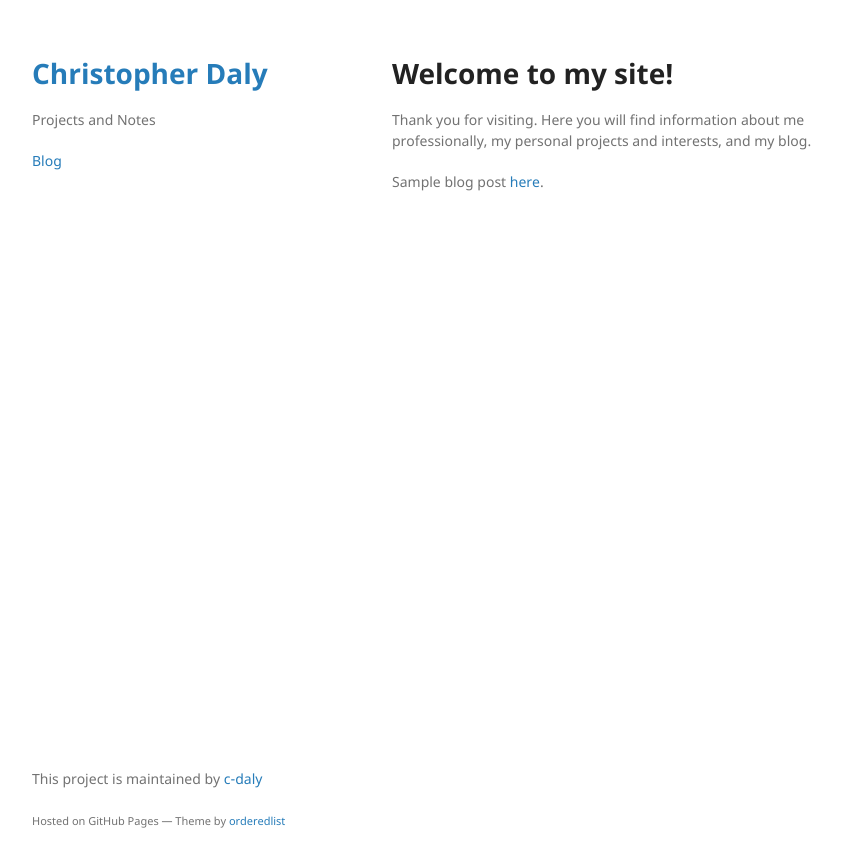
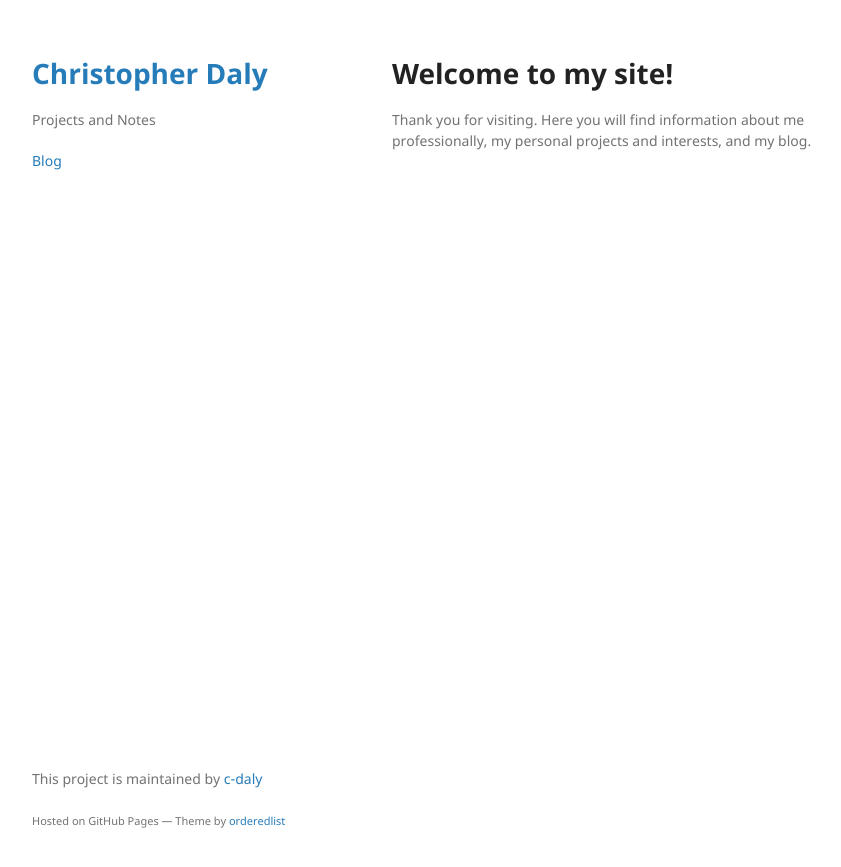
Before and after one commit to c-daly/site, a Jekyll site: the page built from index.md, in a window 1280 px wide. Shown: the top 867 px of the page, without its empty margins (178-1019 px from the left). Built offline with Jekyll 4.4.1, drawn with Linux system fonts in a browser that asks for light colours; our own code applies the rules of GitHub Pages for plain Markdown files.

Commit message:
removing test link

```diff
--- a/index.md
+++ b/index.md
@@ -5,5 +5,3 @@ layout: default
 # Welcome to my site!
 
 Thank you for visiting.  Here you will find information about me professionally, my personal projects and interests, and my blog.
-
-Sample blog post [here](/drafts/why_create_an_llm.md).
```
